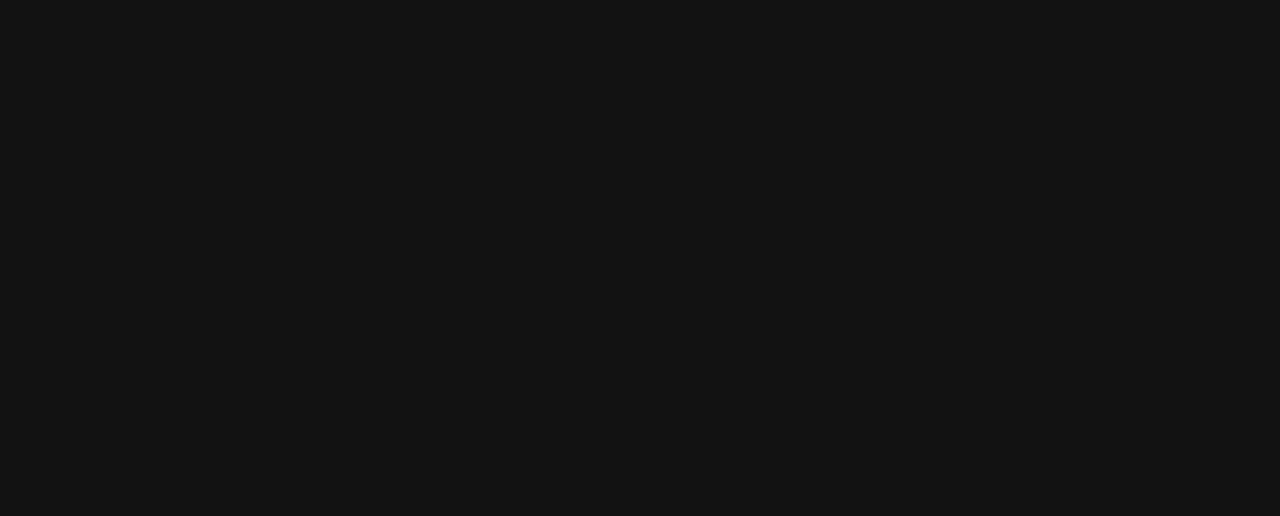
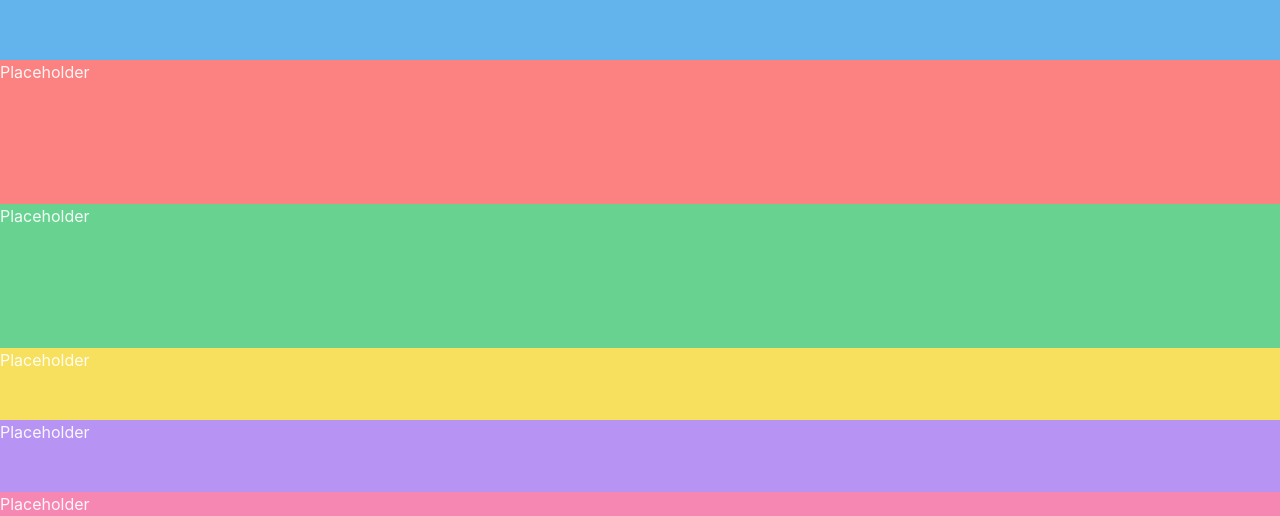
Before and after one commit to Madrobot9182/Protfolio-react, a React (Vite) app: page / in a window 1280 px wide. Shown: the part 740-1256 px from the top of the page. Before the commit the page ends 800 px from the top, so only its background shows below. Built offline with nearby package versions, Linux system fonts and the light colour scheme.

Commit message:
make templateAreas

```diff
--- a/src/App.tsx
+++ b/src/App.tsx
@@ -5,7 +5,10 @@ import IntroductionHeader from "./components/IntroductionHeader";
 
 function App() {
   return (
-    <Grid templateAreas={`"header" "main"`} templateRows={"1fr"}>
+    <Grid
+      templateAreas={`"header" "main" "about" "projects" "resume" "contact" "footer"`}
+      templateRows={"10vh 90vh 6fr 6fr 3fr 3fr 1fr"}
+    >
       <GridItem bg="orange.300" area="header">
         <Header />
       </GridItem>
@@ -14,7 +17,36 @@ function App() {
         <Box>
           <IntroductionHeader />
         </Box>
+      </GridItem>
 
+      <GridItem bg="red.300" area="about">
+        <Box>
+          <Text>Placeholder</Text>
+        </Box>
+      </GridItem>
+
+      <GridItem bg="green.300" area="projects">
+        <Box>
+          <Text>Placeholder</Text>
+        </Box>
+      </GridItem>
+
+      <GridItem bg="yellow.300" area="resume">
+        <Box>
+          <Text>Placeholder</Text>
+        </Box>
+      </GridItem>
+
+      <GridItem bg="purple.300" area="contact">
+        <Box>
+          <Text>Placeholder</Text>
+        </Box>
+      </GridItem>
+
+      <GridItem bg="pink.300" area="footer">
+        <Box>
+          <Text>Placeholder</Text>
+        </Box>
       </GridItem>
     </Grid>
   );
```
